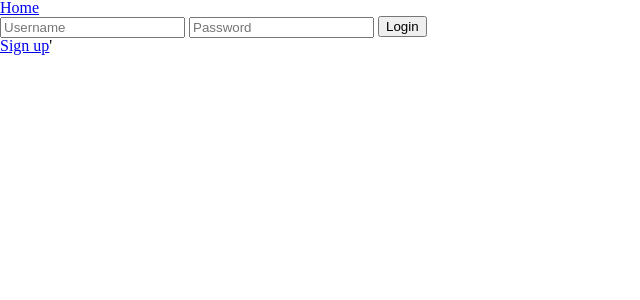
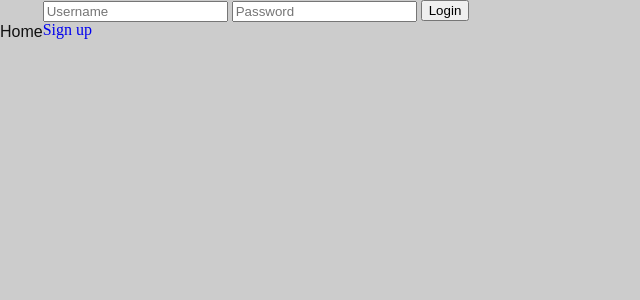
Before and after one commit to jjdariva/Black-softwares-hackaton, a PHP site: page / in a window 1280 px wide. Shown: the top 300 px of the page, without its empty margins (0-640 px from the left). Run offline with PHP 8.4, Linux system fonts and the light colour scheme.

Commit message:
adicao de css aprimorado

```diff
--- a/index.php
+++ b/index.php
@@ -21,6 +21,6 @@
 					<input type="password" name="pwd" placeholder="Password">
 					<button type="submit" name="submit">Login</button>
 				</form>
-				<a href="signup.php">Sign up</a>'
+				<a href="signup.php">Sign up</a>
 </body>
 </html>
--- a/style.css
+++ b/style.css
@@ -94,3 +94,25 @@
 input, select {
     vertical-align:middle;
 }
+
+/* css original*/
+
+a{
+    text-decoration: none;
+    margin: auto 0;
+}
+body{
+    background-color:#ccc;
+}
+header nav ul{
+    float: left;
+}
+header nav ul li{
+    float: left;
+    list-style:none;
+}
+header nav ul li a{
+    font-family: Arial;
+    font-size: 16px;
+    color: #111;
+    line-height: 63px;
```
